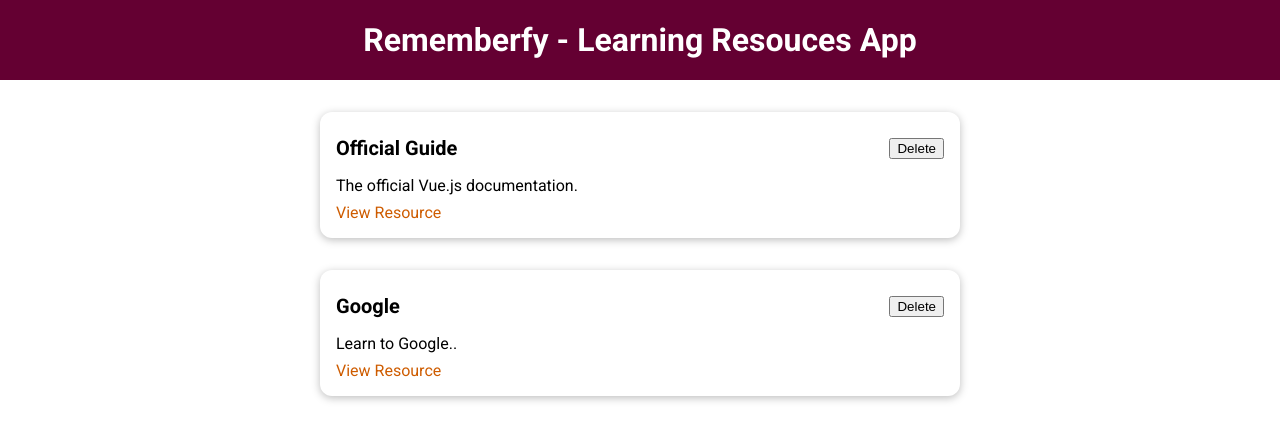
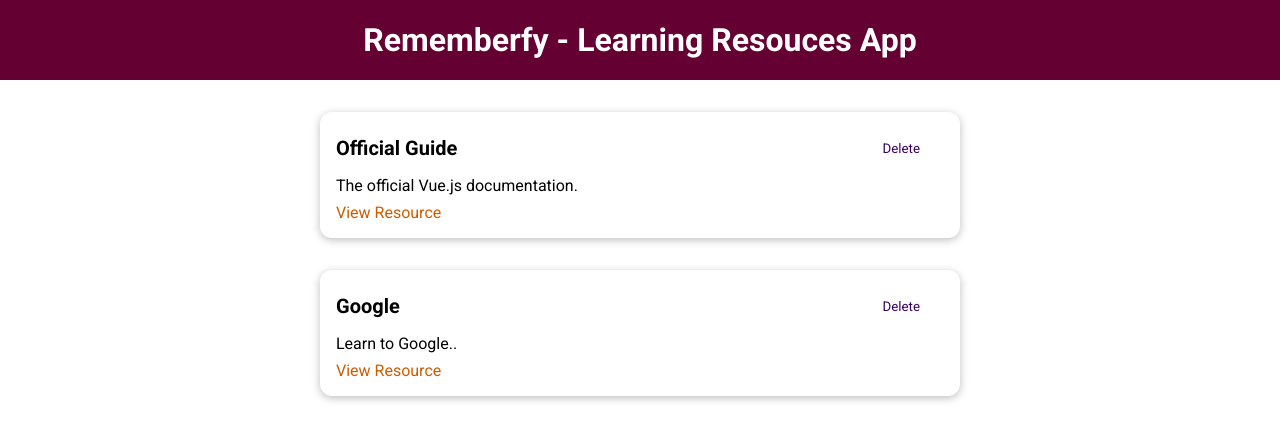
Before and after one commit to lutefisk-development/Learning-Resources-App-Vue-Project, a Vue app: page / in a window 1280 px wide. Shown: the top 440 px of the page. Built offline with nearby package versions, Linux system fonts and the light colour scheme.

Commit message:
Using the BaseButton component, and passing a word as props for alternative styling

```diff
--- a/src/components/learning-resources/LearningResource.vue
+++ b/src/components/learning-resources/LearningResource.vue
@@ -3,7 +3,7 @@
     <base-card>
       <header>
         <h3>{{ title }}</h3>
-        <button>Delete</button>
+        <base-button mode="flat">Delete</base-button>
       </header>
       <p>{{ description }}</p>
       <nav>
```
